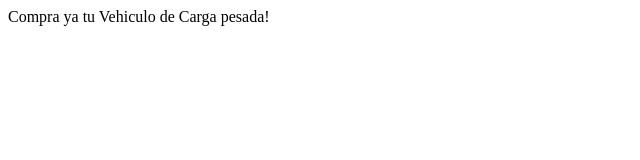
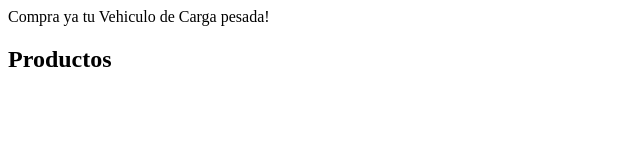
Before and after one commit to orodev06/Proyecto_Web_de_ventas, a plain HTML site: page index.html in a window 1280 px wide. Shown: the whole page, without its empty margins (0-640 px from the left). Drawn offline with Linux system fonts and the light colour scheme.

Commit message:
se le agregó la seccion de productos

```diff
--- a/index.html
+++ b/index.html
@@ -7,5 +7,10 @@
 </head>
 <body>
     <Header>Compra ya tu Vehiculo de Carga pesada!</Header>
+
+    <section>
+        <h1>Productos</h1>
+
+    </section>
 </body>
 </html>
```
